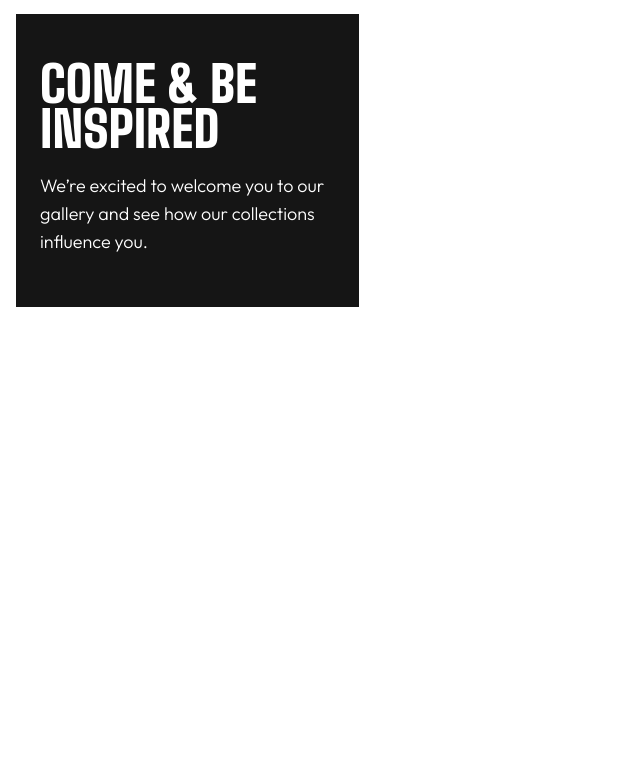
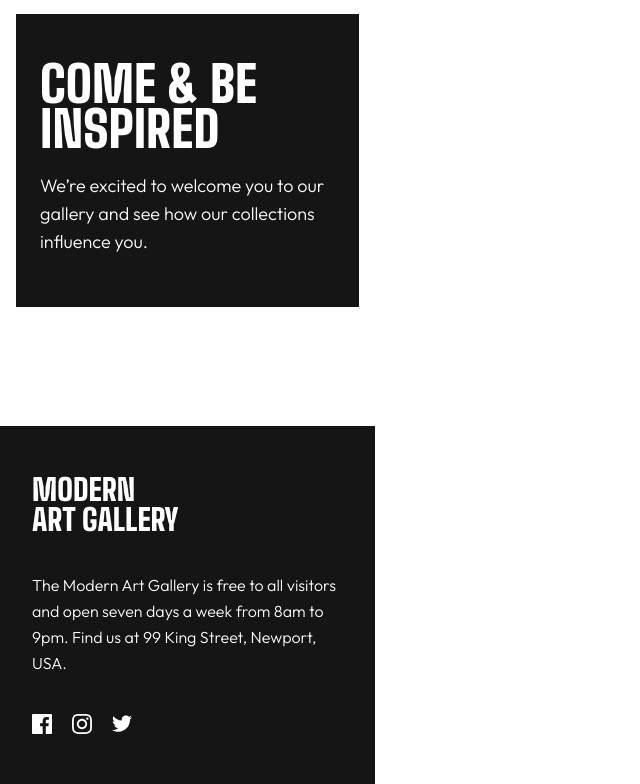
Before and after one commit to jesusvillarroel/Art-Gallery, a website built with Vite: page index.html in a window 1280 px wide. Shown: the part 4056-4840 px from the top of the page, without its empty margins (0-640 px from the left). Before the commit the page ends 4482 px from the top, so only its background shows below. Built offline with nearby package versions, Linux system fonts and the light colour scheme.

Commit message:
feat:agregando footer en movil

```diff
--- a/index.html
+++ b/index.html
@@ -45,6 +45,19 @@
         </div>
       </section>
     </main>
+    <footer class="footer">
+      <div class="container">
+        <h2>Modern <br> art Gallery</h2>
+        <p>The Modern Art Gallery is free to all visitors and open seven days a week from 8am to 9pm. Find us at 99 King Street, Newport, USA.</p>
+        <div class="footer__social">
+          <ul>
+            <li><a href="#" aria-label="Facebook"><img src="/assets/icon-face.svg" alt=""></a></li>
+            <li><a href="#" aria-label="Instragram"><img src="/assets/icon-instagram.svg" alt=""></a></li>
+            <li><a href="#" aria-label="Twitter"><img src="/assets/icon-twitter.svg" alt=""></a></li>
+          </ul>
+        </div>
+      </div>
+    </footer>
     <script type="module" src="/sass/main.js"></script>
   </body>
 </html>
--- a/sass/stylesheets/base/_typography.scss
+++ b/sass/stylesheets/base/_typography.scss
@@ -11,6 +11,7 @@ body {
   line-height: 1.6rem;
   -webkit-font-smoothing: antialiased;
 
+
 }
 h1,h2,h3,h4,h5,h6{
   font-family: vp.$font-title;
--- a/sass/stylesheets/layout/_footer.scss
+++ b/sass/stylesheets/layout/_footer.scss
@@ -1,3 +1,44 @@
 // -----------------------------------------------------------------------------
 // This file contains all styles related to the footer of the site/application.
 // -----------------------------------------------------------------------------
+@use '../abstracts' as vp;
+.footer{
+    background-color: vp.$black;
+    width: 37.5rem;
+    margin: 0;
+    padding: 0;
+    .container{
+        padding: 4.8rem 3.2rem;
+        h2{
+            color: white;
+            font-size: 3rem;
+            line-height: 3rem;
+            margin-bottom: 3.8rem;
+        }
+        p{
+            color: white;
+            font-size: 1.6rem;
+            line-height: 2.6rem;
+            margin: 0;
+            max-width: 33rem;
+            margin-bottom: 3.8rem
+        }
+
+    }
+    &__social{
+        ul{
+            @include vp.reset-list();
+            justify-content: stretch;
+            gap: 2rem;
+            li{
+                a{
+                    img{
+                        width: 2rem;
+                        height: 2rem;
+                    }
+                }
+            }
+
+        }
+    }
+}
--- a/sass/stylesheets/layout/_galery.scss
+++ b/sass/stylesheets/layout/_galery.scss
@@ -21,8 +21,6 @@
             font-weight: 900;
             font-size: 4rem;
             line-height: 3.5rem;
-            margin: 0;
-            padding: 0;
             margin-bottom: 2.3rem;
 
          }
```
